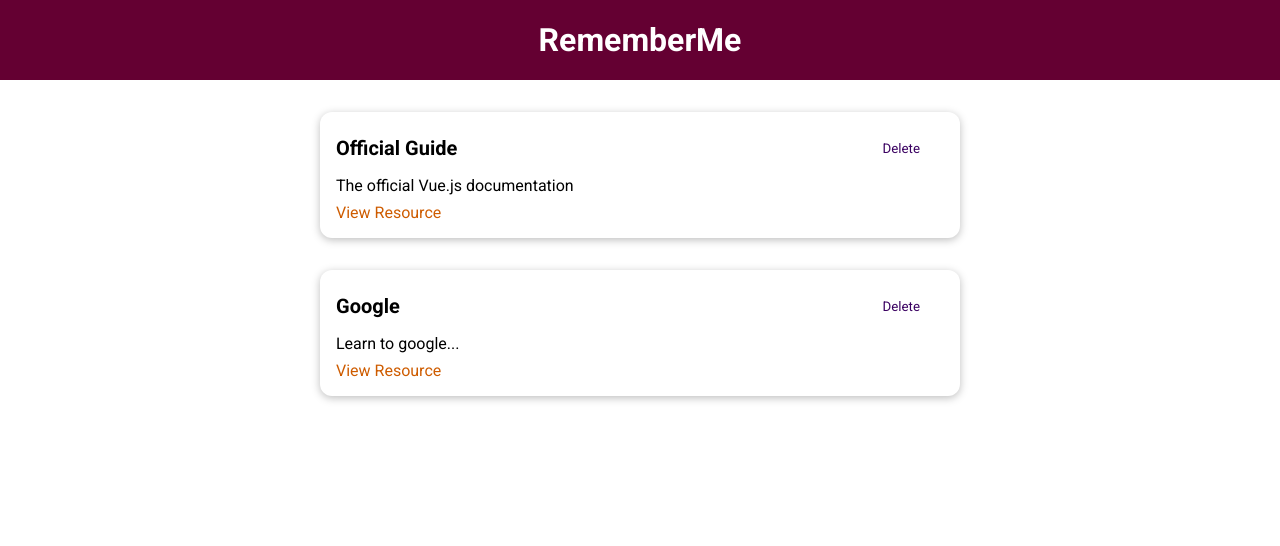
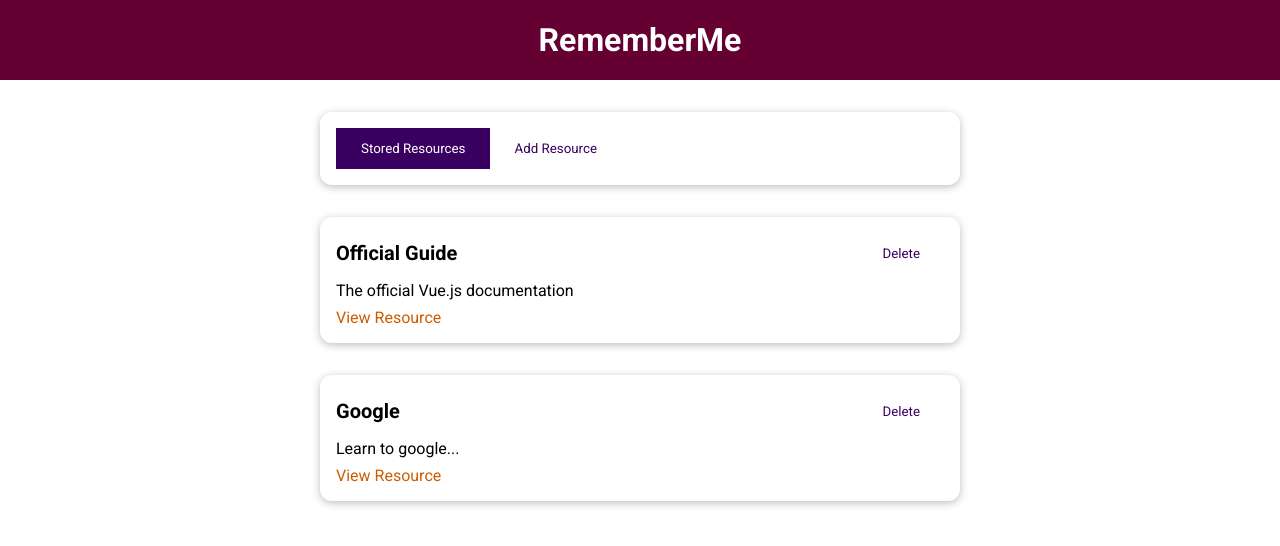
Before and after one commit to psw0946/vue-study, a Vue app in the folder prj-cmp-01-starting-setup/: page / in a window 1280 px wide. Shown: the top 546 px of the page. Built offline with nearby package versions, Linux system fonts and the light colour scheme.

Commit message:
Dynamic components & Attribute Fallthrough & Project/Inject
base-button 에 클릭 이벤트를 줘도 button 으로 event 가 fallthrough 된다고 표현.
Dynamic rendering 시 한 컴포넌트는 넘겨줘야할 정보가 필요할 때 -> Project/Inject 사용

```diff
--- a/prj-cmp-01-starting-setup/src/App.vue
+++ b/prj-cmp-01-starting-setup/src/App.vue
@@ -1,34 +1,16 @@
 <template>
   <the-header title="RememberMe"></the-header>
-  <stored-resources :resources="storedResources"></stored-resources>
+  <the-resources></the-resources>
 </template>
 
 <script>
-import StoredResources from './components/learning-resources/StoredResources.vue';
 import TheHeader from './components/layouts/TheHeader.vue';
+import TheResources from './components/learning-resources/TheResources.vue';
 
 export default {
   components: {
-    StoredResources,
     TheHeader,
-  },
-  data() {
-    return {
-      storedResources: [
-        {
-          id: 'official-guide',
-          title: 'Official Guide',
-          description: 'The official Vue.js documentation',
-          link: 'https://vuejs.org'
-        },
-        {
-          id: 'google',
-          title: 'Google',
-          description: 'Learn to google...',
-          link: 'https://google.com'
-        },
-      ],
-    };
+    TheResources,
   },
 }
 </script>
--- /dev/null
+++ b/prj-cmp-01-starting-setup/src/components/learning-resources/AddResource.vue
@@ -0,0 +1,3 @@
+<template>
+  <h2>Add Resource</h2>
+</template>
--- a/prj-cmp-01-starting-setup/src/components/learning-resources/StoredResources.vue
+++ b/prj-cmp-01-starting-setup/src/components/learning-resources/StoredResources.vue
@@ -14,7 +14,7 @@
 import LearningResource from './LearningResource.vue';
 
 export default {
-  props: ['resources'],
+  inject: ['resources'],
   components: {
     LearningResource,
   },
--- /dev/null
+++ b/prj-cmp-01-starting-setup/src/components/learning-resources/TheResources.vue
@@ -0,0 +1,56 @@
+<template>
+  <base-card>
+    <base-button @click="setSelectedTab('stored-resources')" :mode="storedResButtonMode">Stored Resources</base-button>
+    <base-button @click="setSelectedTab('add-resource')" :mode="addResButtonMode">Add Resource</base-button>
+  </base-card>
+  <component :is="selectedTab"></component>
+</template>
+
+<script>
+import StoredResources from './StoredResources.vue';
+import AddResource from './AddResource.vue';
+
+export default {
+  components: {
+    StoredResources,
+    AddResource,
+  },
+  data() {
+    return {
+      selectedTab: 'stored-resources',
+      storedResources: [
+        {
+          id: 'official-guide',
+          title: 'Official Guide',
+          description: 'The official Vue.js documentation',
+          link: 'https://vuejs.org'
+        },
+        {
+          id: 'google',
+          title: 'Google',
+          description: 'Learn to google...',
+          link: 'https://google.com'
+        },
+      ],
+    };
+  },
+  computed: {
+    storedResButtonMode() {
+      return this.selectedTab === 'stored-resources' ? null : 'flat';
+    },
+    addResButtonMode() {
+      return this.selectedTab === 'add-resource' ? null : 'flat';
+    },
+  },
+  provide() {
+    return {
+      resources: this.storedResources,
+    };
+  },
+  methods: {
+    setSelectedTab(tab) {
+      this.selectedTab = tab;
+    },
+  },
+};
+</script>
```
